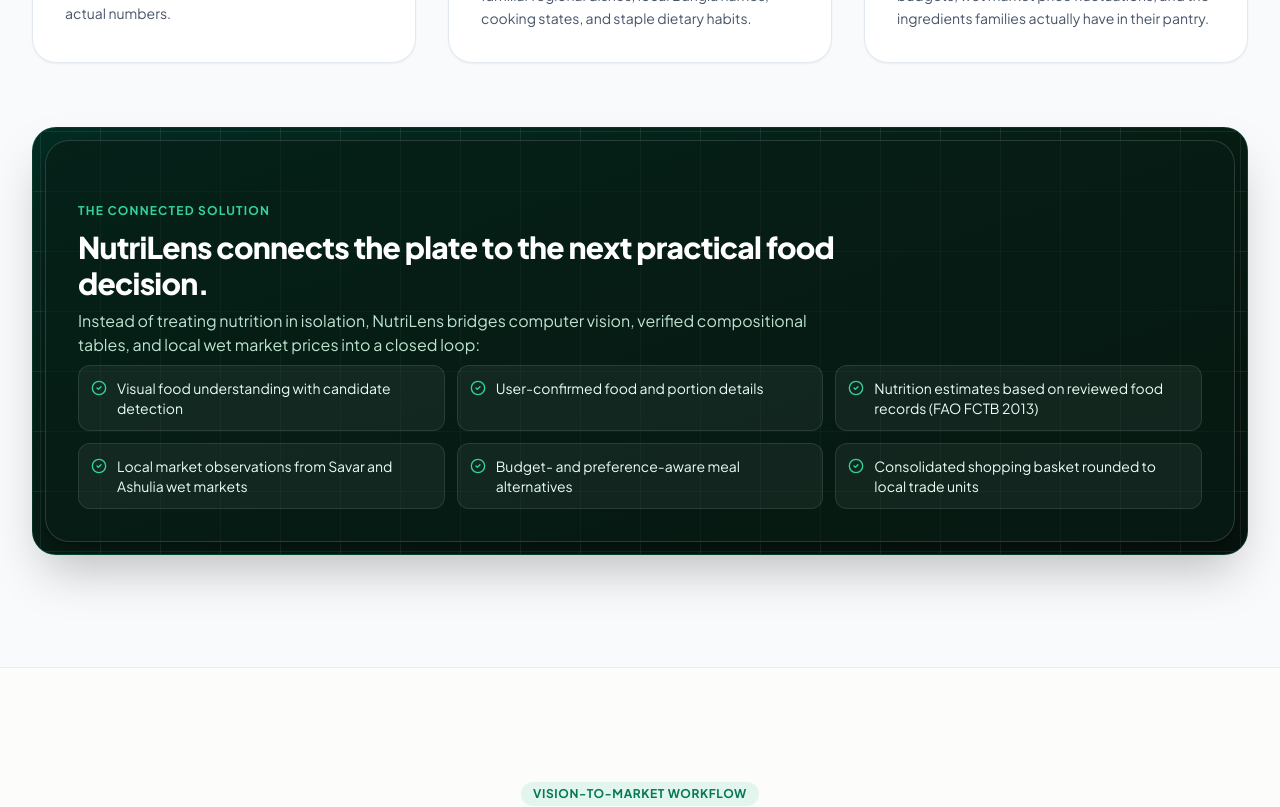
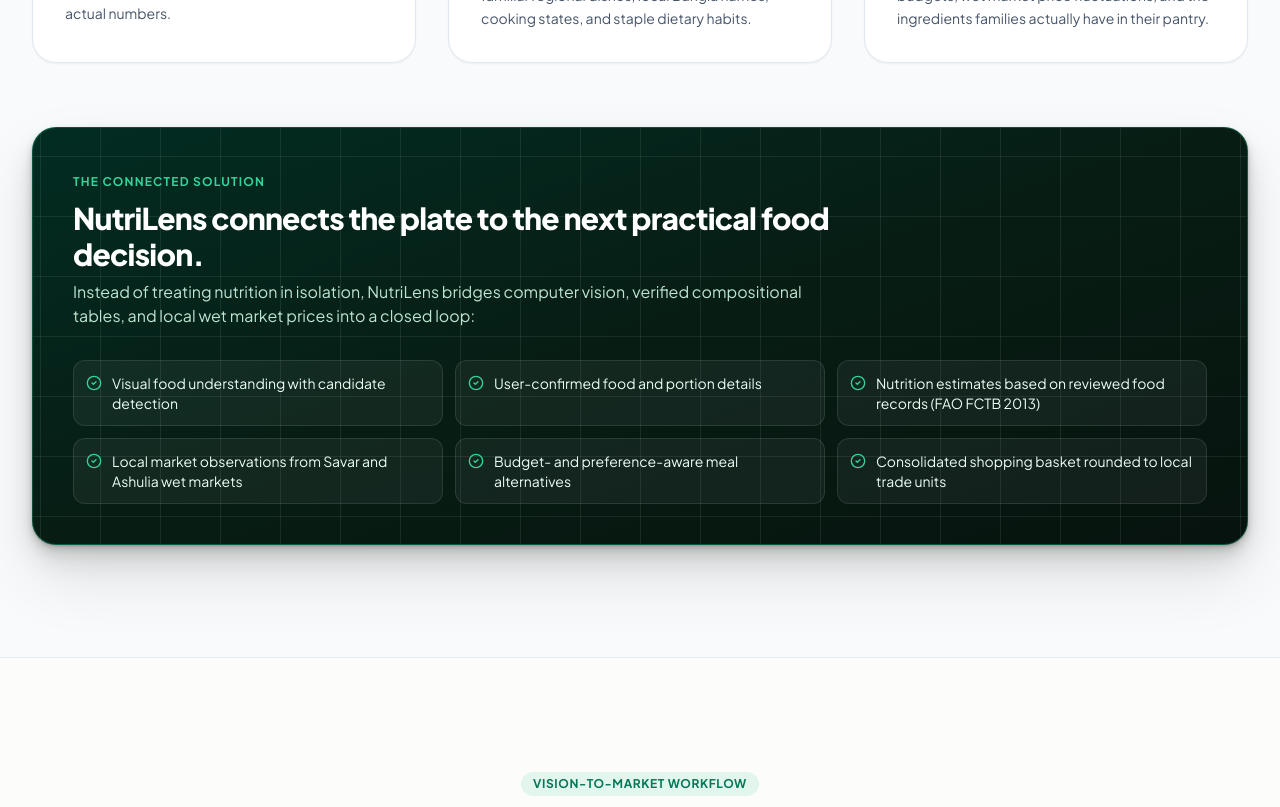
Before and after one commit to albert-611/NutriLens, a React (Vite) app: page / in a window 1280 px wide. Shown: the part 1400-2207 px from the top of the page. Built offline with nearby package versions, Linux system fonts and the light colour scheme; no server answers.

Commit message:
fix(landing): place BorderGlow on outer container border of Connected Solution and CTA sections

```diff
--- a/src/components/animations/BorderGlow.tsx
+++ b/src/components/animations/BorderGlow.tsx
@@ -7,6 +7,7 @@ export interface BorderGlowProps {
   className?: string;
   edgeSensitivity?: number;
   glowColor?: string;
+  borderColor?: string;
   backgroundColor?: string;
   borderRadius?: number;
   glowRadius?: number;
@@ -94,6 +95,7 @@ export const BorderGlow: React.FC<BorderGlowProps> = ({
   className = '',
   edgeSensitivity = 30,
   glowColor = '40 80 80',
+  borderColor,
   backgroundColor = '#120F17',
   borderRadius = 28,
   glowRadius = 40,
@@ -196,8 +198,8 @@ export const BorderGlow: React.FC<BorderGlowProps> = ({
       onPointerLeave={() => setIsHovered(false)}
       className={`relative grid isolate border ${className}`}
       style={{
-        background: backgroundColor,
-        borderColor: lightSurface ? 'rgb(24 24 27 / 12%)' : 'rgb(255 255 255 / 15%)',
+        backgroundColor: backgroundColor,
+        borderColor: borderColor || (lightSurface ? 'rgb(24 24 27 / 12%)' : 'rgb(255 255 255 / 15%)'),
         borderRadius: `${borderRadius}px`,
         transform: 'translate3d(0, 0, 0.01px)',
         boxShadow: lightSurface
@@ -207,7 +209,7 @@ export const BorderGlow: React.FC<BorderGlowProps> = ({
     >
       {/* mesh gradient border */}
       <div
-        className="absolute inset-0 rounded-[inherit] -z-[1]"
+        className="absolute inset-0 rounded-[inherit] pointer-events-none -z-[1]"
         style={{
           border: '1px solid transparent',
           background: [
@@ -224,7 +226,7 @@ export const BorderGlow: React.FC<BorderGlowProps> = ({
 
       {/* mesh gradient fill near edges */}
       <div
-        className="absolute inset-0 rounded-[inherit] -z-[1]"
+        className="absolute inset-0 rounded-[inherit] pointer-events-none -z-[1]"
         style={{
           border: '1px solid transparent',
           background: fillBg.join(', '),
@@ -275,7 +277,7 @@ export const BorderGlow: React.FC<BorderGlowProps> = ({
         />
       </span>
 
-      <div className="flex flex-col relative z-[1]">
+      <div className="flex flex-col relative z-[1] w-full h-full">
         {children}
       </div>
     </div>
--- a/src/components/landing/FinalCTASection.tsx
+++ b/src/components/landing/FinalCTASection.tsx
@@ -13,7 +13,21 @@ export const FinalCTASection: React.FC = () => {
       <div className="absolute inset-0 bg-radial from-emerald-500/10 via-transparent to-transparent pointer-events-none" />
 
       <div className="max-w-5xl mx-auto px-4 sm:px-6 lg:px-8">
-        <div className="relative rounded-3xl bg-gradient-to-br from-forest-root via-forest-card to-emerald-950 text-white border border-emerald-800/40 shadow-2xl text-center overflow-hidden">
+        <div className="relative">
+          <BorderGlow
+            edgeSensitivity={30}
+            glowColor="270 80 75"
+            borderColor="rgba(16, 185, 129, 0.35)"
+            backgroundColor="#0c1813"
+            borderRadius={24}
+            glowRadius={32}
+            glowIntensity={0.8}
+            coneSpread={25}
+            animated={false}
+            colors={['#8B7CFF', '#C084FC', '#38BDF8']}
+            fillOpacity={0.25}
+            className="w-full text-white shadow-2xl text-center bg-gradient-to-br from-forest-root via-forest-card to-emerald-950"
+          >
             <CursorGrid
               cellSize={60}
               color="#ffffff"
@@ -26,21 +40,9 @@ export const FinalCTASection: React.FC = () => {
               gridOpacity={0.08}
               spotlight={0.6}
               clickPulse
+              className="rounded-[inherit]"
             >
-            <div className="relative z-10 p-2 sm:p-3">
-              <BorderGlow
-                edgeSensitivity={30}
-                glowColor="270 80 75"
-                backgroundColor="rgba(17, 17, 20, 0.7)"
-                borderRadius={24}
-                glowRadius={32}
-                glowIntensity={0.8}
-                coneSpread={25}
-                animated={false}
-                colors={['#8B7CFF', '#C084FC', '#38BDF8']}
-                fillOpacity={0.25}
-                className="p-8 sm:p-14 space-y-8"
-              >
+              <div className="p-8 sm:p-14 space-y-8 max-w-3xl mx-auto">
                 <div className="inline-flex items-center gap-1.5 px-3 py-1 rounded-full bg-emerald-500/20 text-emerald-300 text-xs font-bold tracking-wider uppercase border border-emerald-500/30 mx-auto">
                   <Sparkles className="w-3.5 h-3.5 text-emerald-400" />
                   <span>Ready for Exploration</span>
@@ -95,9 +97,9 @@ export const FinalCTASection: React.FC = () => {
                 <p className="text-xs text-emerald-300/70 pt-4">
                   Prototype demo includes pre-configured personas with Savar and Ashulia local market observations.
                 </p>
-              </BorderGlow>
               </div>
             </CursorGrid>
+          </BorderGlow>
         </div>
       </div>
     </section>
--- a/src/components/landing/ProblemSolutionSection.tsx
+++ b/src/components/landing/ProblemSolutionSection.tsx
@@ -94,7 +94,21 @@ export const ProblemSolutionSection: React.FC = () => {
         </div>
 
         {/* Solution Bridge Banner */}
-        <div className="relative rounded-3xl bg-gradient-to-br from-emerald-950 via-[#071d14] to-forest-root text-white border border-emerald-700/30 shadow-2xl overflow-hidden">
+        <div className="relative">
+          <BorderGlow
+            edgeSensitivity={30}
+            glowColor="270 80 75"
+            borderColor="rgba(16, 185, 129, 0.35)"
+            backgroundColor="#071d14"
+            borderRadius={24}
+            glowRadius={32}
+            glowIntensity={0.8}
+            coneSpread={25}
+            animated={false}
+            colors={['#8B7CFF', '#C084FC', '#38BDF8']}
+            fillOpacity={0.25}
+            className="w-full text-white shadow-2xl bg-gradient-to-br from-emerald-950 via-[#071d14] to-forest-root"
+          >
             <CursorGrid
               cellSize={60}
               color="#ffffff"
@@ -107,21 +121,9 @@ export const ProblemSolutionSection: React.FC = () => {
               gridOpacity={0.08}
               spotlight={0.6}
               clickPulse
+              className="rounded-[inherit]"
             >
-            <div className="relative z-10 p-2 sm:p-3">
-              <BorderGlow
-                edgeSensitivity={30}
-                glowColor="270 80 75"
-                backgroundColor="rgba(7, 29, 20, 0.65)"
-                borderRadius={24}
-                glowRadius={32}
-                glowIntensity={0.8}
-                coneSpread={25}
-                animated={false}
-                colors={['#8B7CFF', '#C084FC', '#38BDF8']}
-                fillOpacity={0.25}
-                className="p-6 sm:p-8 space-y-6"
-              >
+              <div className="p-6 sm:p-10 space-y-6">
                 <div className="max-w-3xl space-y-2">
                   <span className="text-xs uppercase font-bold tracking-widest text-emerald-400">
                     The Connected Solution
@@ -145,9 +147,9 @@ export const ProblemSolutionSection: React.FC = () => {
                     </div>
                   ))}
                 </div>
-              </BorderGlow>
               </div>
             </CursorGrid>
+          </BorderGlow>
         </div>
 
       </div>
```
Lines whose indentation alone changed are shown as unchanged.
